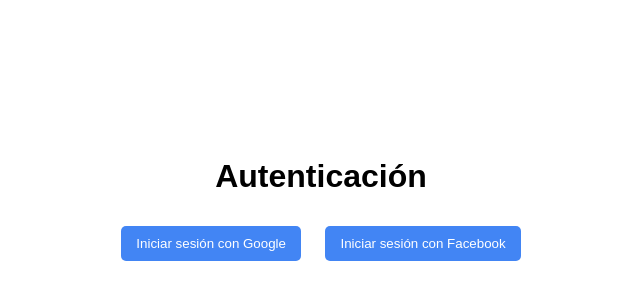
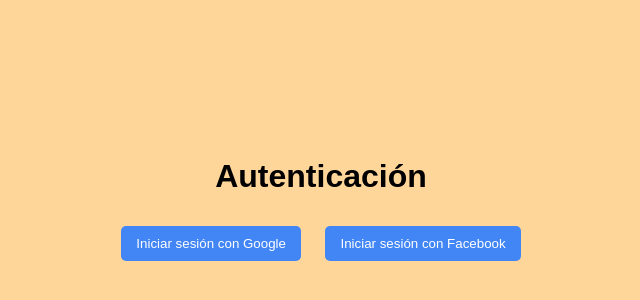
Before and after one commit to restrnzd/restrnzd.github.io, a plain HTML site: page index.html in a window 1280 px wide. Shown: the part 196-496 px from the top of the page, without its empty margins (319-959 px from the left). Drawn offline with Linux system fonts and the light colour scheme.

Commit message:
Update index.html

```diff
--- a/index.html
+++ b/index.html
@@ -20,6 +20,7 @@
       justify-content: center;
       height: 100vh;
       margin: 0;
+      background-color: #FFD699;
     }
 
     #login-container {
```
